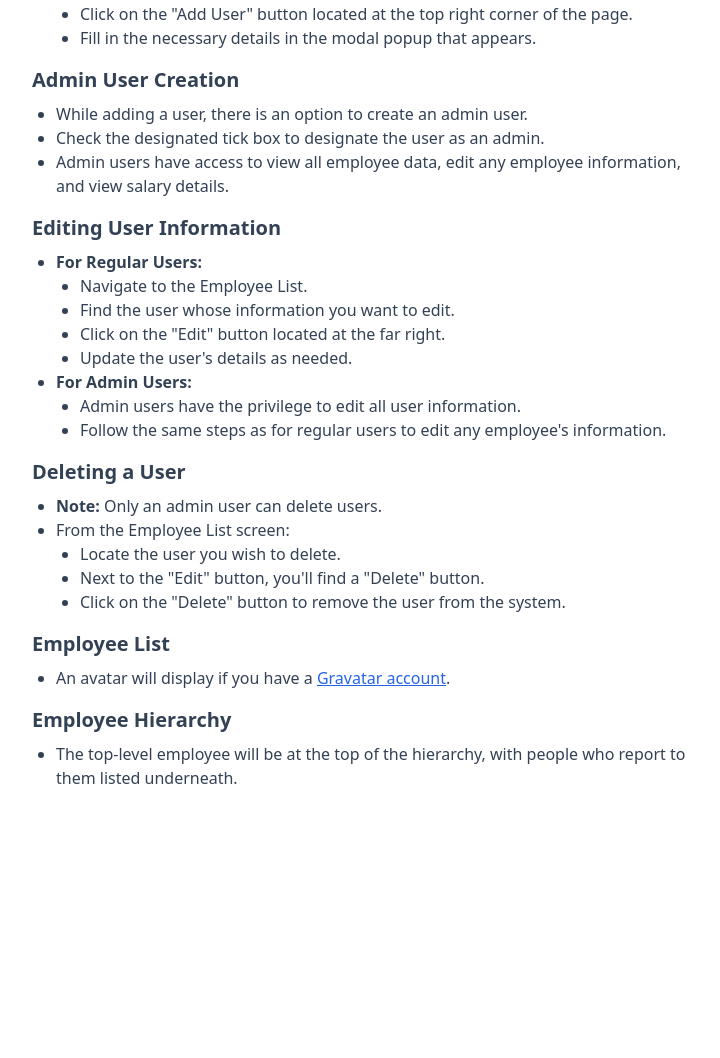
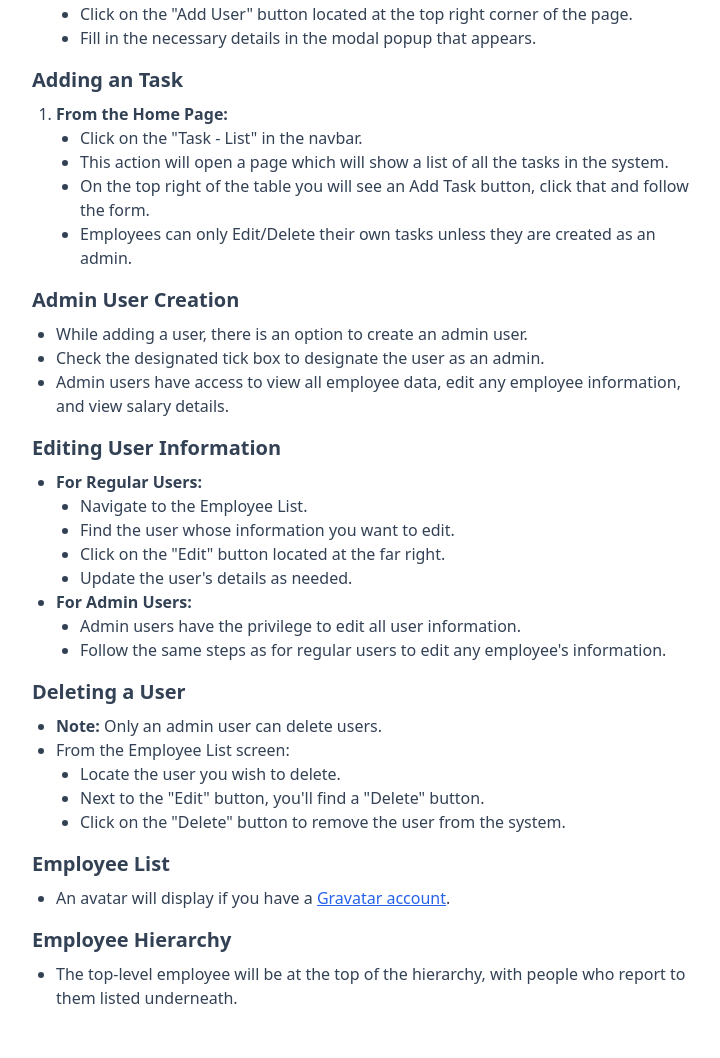
Before and after one commit to duvancs1/user_management_system, a Django app: page /documentation/user_guide/ in a window 1280 px wide. Shown: the part 806-1864 px from the top of the page, without its empty margins (400-1120 px from the left). Before the commit the page ends 1590 px from the top, so only its background shows below. Run offline with Django 4.2, Linux system fonts and the light colour scheme; a user stored in the database is signed in; style sheets or scripts are compiled from the project's sources.

Commit message:
Docs changes

```diff
--- a/templates/system/documentation/user_guide.html
+++ b/templates/system/documentation/user_guide.html
@@ -54,6 +54,18 @@
         </li>
     </ol>
 
+    <h2 class="text-xl font-semibold mb-2">Adding an Task</h2>
+    <ol class="list-decimal pl-6 mb-4">
+        <li><strong>From the Home Page:</strong>
+            <ul class="list-disc pl-6">
+                <li>Click on the "Task - List" in the navbar.</li>
+                <li>This action will open a page which will show a list of all the tasks in the system.</li>
+                <li>On the top right of the table you will see an Add Task button, click that and follow the form.</li>
+                <li>Employees can only Edit/Delete their own tasks unless they are created as an admin.</li>
+            </ul>
+        </li>
+    </ol>
+
     <h2 class="text-xl font-semibold mb-2">Admin User Creation</h2>
     <ul class="list-disc pl-6 mb-4">
         <li>While adding a user, there is an option to create an admin user.</li>
```
